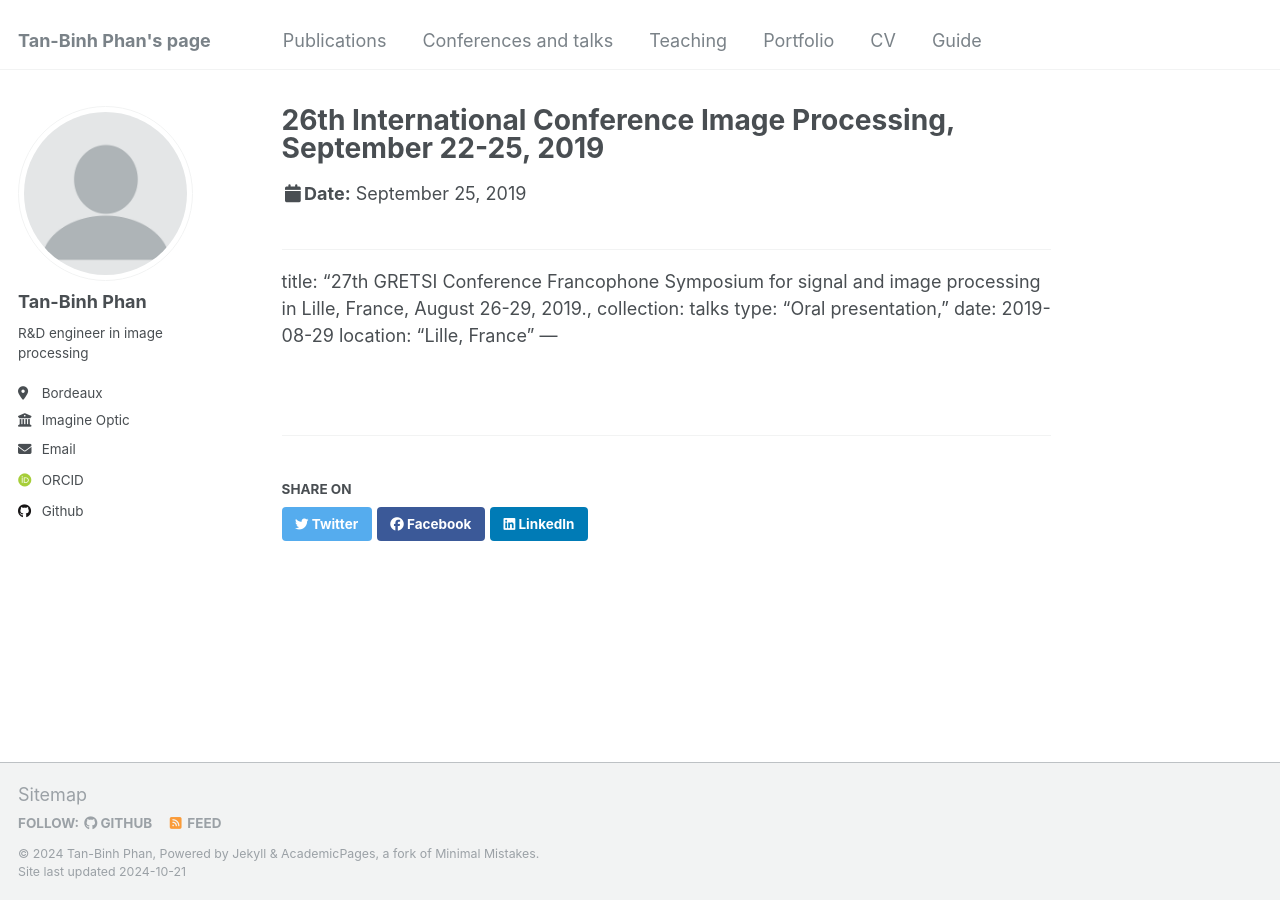
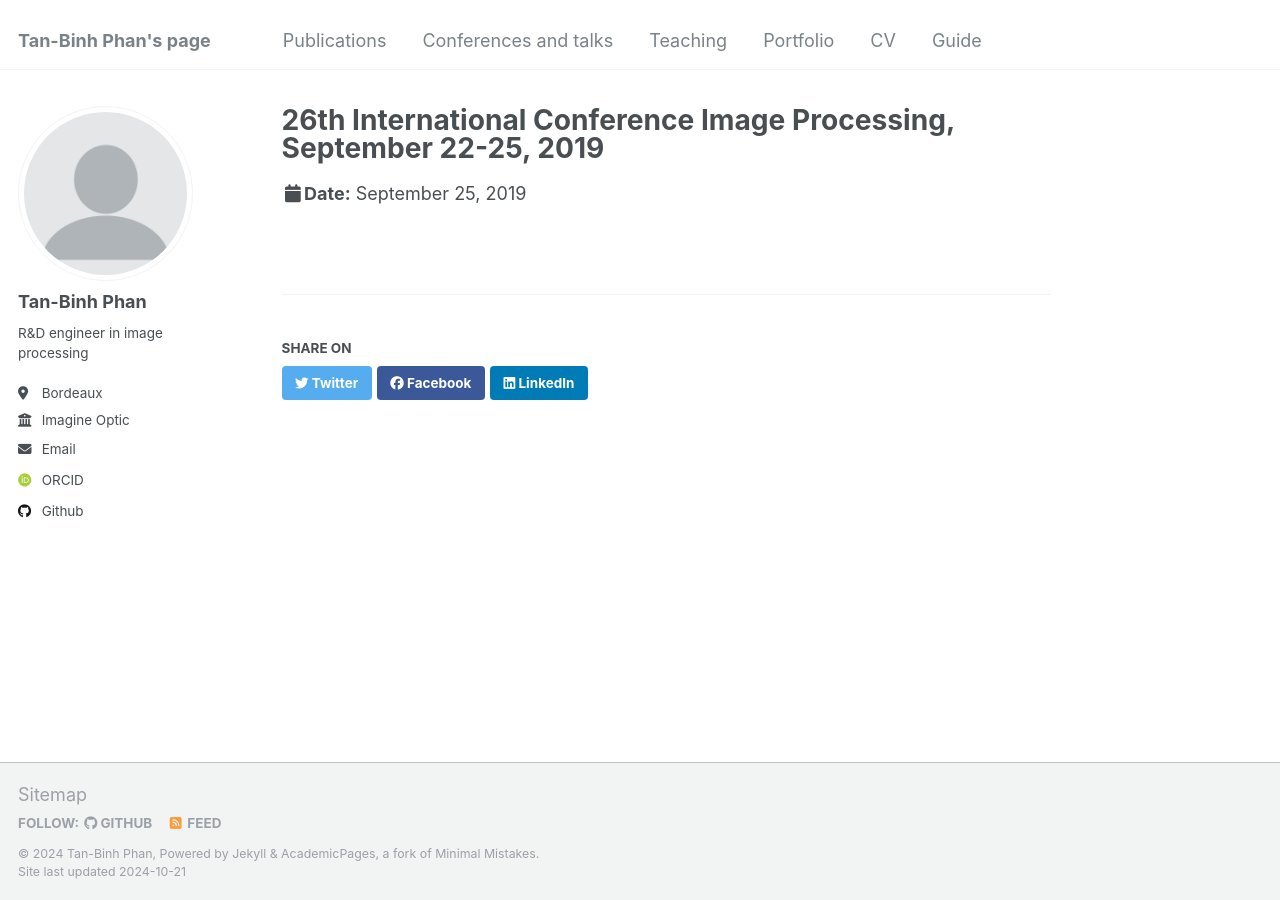
Before and after one commit to TanBinh93/tanbinhphan.github.io, a Jekyll site: the page built from _talks/2012-03-01-talk-1.md, in a window 1280 px wide. Built offline with Jekyll 4.4.1, drawn with Linux system fonts in a browser that asks for light colours; some web fonts are replaced.

Commit message:
Update 2012-03-01-talk-1.md

```diff
--- a/_talks/2012-03-01-talk-1.md
+++ b/_talks/2012-03-01-talk-1.md
@@ -6,12 +6,3 @@ type: "Poster presentation,"
 date: 2019-09-25
 location: "Taipei, Taiwan"
 ---
-
----
-title: "27th GRETSI Conference Francophone Symposium for signal and image
-processing in Lille, France, August 26-29, 2019.,
-collection: talks
-type: "Oral presentation,"
-date: 2019-08-29
-location: "Lille, France"
----
```
